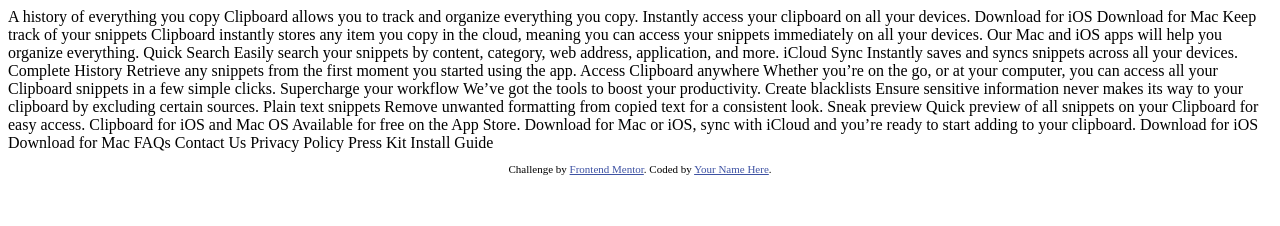
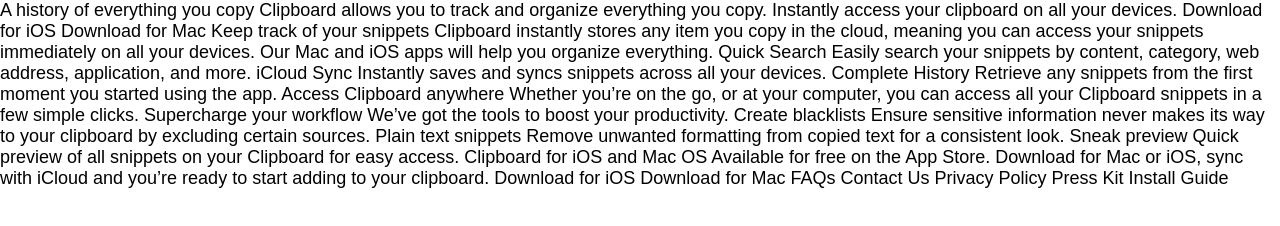
Before and after one commit to andrewjuliodev/FEM-Clipboard-Landing-Page, a plain HTML site: page index.html in a window 1280 px wide. Drawn offline with Linux system fonts and the light colour scheme; a web font is replaced by a local one.

Commit message:
Initial Setup of Folders, HTML & CSS

```diff
--- /dev/null
+++ b/css/style.css
@@ -0,0 +1,31 @@
+@import url("https://fonts.googleapis.com/css2?family=Bai+Jamjuree:wght@400;600&display=swap");
+
+/*RESET*/
+* {
+  margin: 0;
+  padding: 0;
+}
+
+a {
+  text-decoration: none;
+}
+
+/*WIREFRAMES*/
+.frame {
+  border: 1px dotted red;
+}
+
+/*SMOOTH SCROLLING*/
+html {
+  scroll-behavior: smooth;
+}
+
+/*BODY*/
+body {
+  display: flex;
+  flex-direction: column;
+  justify-content: center;
+  align-items: center;
+  font-family: "Bai Jamjuree", sans-serif;
+  font-size: 18px;
+}
--- a/index.html
+++ b/index.html
@@ -1,87 +1,38 @@
 <!DOCTYPE html>
 <html lang="en">
-<head>
-  <meta charset="UTF-8">
-  <meta name="viewport" content="width=device-width, initial-scale=1.0"> <!-- displays site properly based on user's device -->
+  <head>
+    <meta charset="UTF-8" />
+    <meta name="viewport" content="width=device-width, initial-scale=1.0" />
+    <!-- displays site properly based on user's device -->
 
-  <link rel="icon" type="image/png" sizes="32x32" href="./images/favicon-32x32.png">
-
-  <title>Frontend Mentor | Clipboard landing page</title>
-
-  <!-- Feel free to remove these styles or customise in your own stylesheet 👍 -->
-  <style>
-    .attribution { font-size: 11px; text-align: center; }
-    .attribution a { color: hsl(228, 45%, 44%); }
-  </style>
-</head>
-<body>
-
-  A history of everything you copy
-
-  Clipboard allows you to track and organize everything you
-  copy. Instantly access your clipboard on all your devices.
-
-  Download for iOS
-  Download for Mac
-
-  Keep track of your snippets
-
-  Clipboard instantly stores any item you copy in the cloud,
-  meaning you can access your snippets immediately on all your
-  devices. Our Mac and iOS apps will help you organize everything.
-
-  Quick Search
-
-  Easily search your snippets by content, category, web address, application, and more.
-
-  iCloud Sync
-
-  Instantly saves and syncs snippets across all your devices.
-
-  Complete History
-
-  Retrieve any snippets from the first moment you started using the app.
-
-  Access Clipboard anywhere
-
-  Whether you’re on the go, or at your computer, you can access all your Clipboard
-  snippets in a few simple clicks.
-
-  Supercharge your workflow
-
-  We’ve got the tools to boost your productivity.
-
-  Create blacklists
-
-  Ensure sensitive information never makes its way to your clipboard by excluding certain sources.
-
-  Plain text snippets
-
-  Remove unwanted formatting from copied text for a consistent look.
-
-  Sneak preview
-
-  Quick preview of all snippets on your Clipboard for easy access.
-
-  Clipboard for iOS and Mac OS
-
-  Available for free on the App Store. Download for Mac or iOS, sync with iCloud
-  and you’re ready to start adding to your clipboard.
-
-  Download for iOS
-  Download for Mac
-
-  FAQs
-  Contact Us
-  Privacy Policy
-  Press Kit
-  Install Guide
-
-  <footer>
-    <p class="attribution">
-      Challenge by <a href="https://www.frontendmentor.io?ref=challenge" target="_blank">Frontend Mentor</a>.
-      Coded by <a href="#">Your Name Here</a>.
-    </p>
-  </footer>
-</body>
+    <link
+      rel="icon"
+      type="image/png"
+      sizes="32x32"
+      href="./images/favicon-32x32.png"
+    />
+    <link rel="stylesheet" href="css/style.css" />
+    <title>Frontend Mentor | Clipboard landing page</title>
+  </head>
+  <body>
+    A history of everything you copy Clipboard allows you to track and organize
+    everything you copy. Instantly access your clipboard on all your devices.
+    Download for iOS Download for Mac Keep track of your snippets Clipboard
+    instantly stores any item you copy in the cloud, meaning you can access your
+    snippets immediately on all your devices. Our Mac and iOS apps will help you
+    organize everything. Quick Search Easily search your snippets by content,
+    category, web address, application, and more. iCloud Sync Instantly saves
+    and syncs snippets across all your devices. Complete History Retrieve any
+    snippets from the first moment you started using the app. Access Clipboard
+    anywhere Whether you’re on the go, or at your computer, you can access all
+    your Clipboard snippets in a few simple clicks. Supercharge your workflow
+    We’ve got the tools to boost your productivity. Create blacklists Ensure
+    sensitive information never makes its way to your clipboard by excluding
+    certain sources. Plain text snippets Remove unwanted formatting from copied
+    text for a consistent look. Sneak preview Quick preview of all snippets on
+    your Clipboard for easy access. Clipboard for iOS and Mac OS Available for
+    free on the App Store. Download for Mac or iOS, sync with iCloud and you’re
+    ready to start adding to your clipboard. Download for iOS Download for Mac
+    FAQs Contact Us Privacy Policy Press Kit Install Guide
+  </body>
 </html>
```
